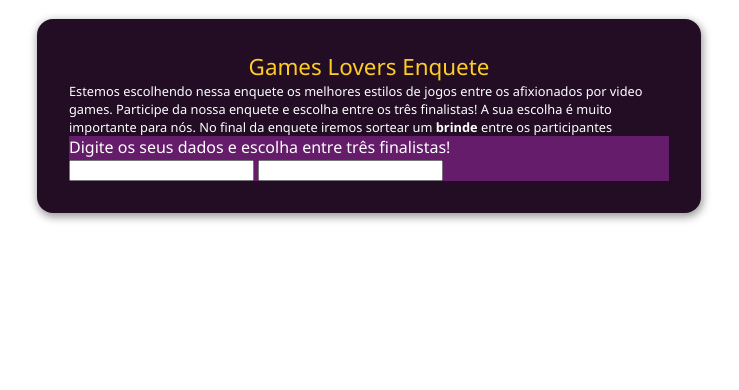
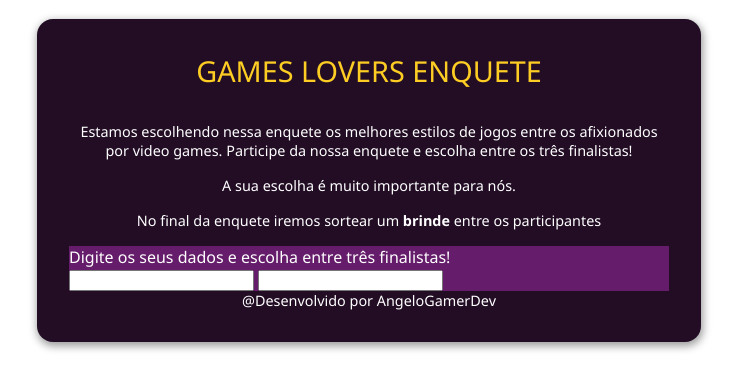
Before and after one commit to AngeloModanez/Games-Lovers, a plain HTML site: page index.html in a window 1280 px wide. Shown: the whole page, without its empty margins (271-1010 px from the left). Drawn offline with Linux system fonts and the light colour scheme.

Commit message:
close #3 - header finished

```diff
--- a/index.html
+++ b/index.html
@@ -9,12 +9,19 @@
 
   <body>
     <div class="container">
-      <div>
-        <div class="header-title">Games Lovers Enquete</div>
-        <div class="header-subtitle">
-          Estemos escolhendo nessa enquete os melhores estilos de jogos entre os
+      <div class="header-title">GAMES LOVERS ENQUETE</div>
+      <div class="header-subtitle">
+        <div style="margin-bottom: 1rem">
+          Estamos escolhendo nessa enquete os melhores estilos de jogos entre os
           afixionados por video games. Participe da nossa enquete e escolha
-          entre os três finalistas! A sua escolha é muito importante para nós.
+          entre os três finalistas!
+        </div>
+
+        <div style="margin-bottom: 1rem">
+          A sua escolha é muito importante para nós.
+        </div>
+
+        <div style="margin-bottom: 1rem">
           No final da enquete iremos sortear um
           <span style="font-weight: 700">brinde</span> entre os participantes
         </div>
@@ -29,6 +36,9 @@
         </div>
         <div class="voting"></div>
       </div>
+      <div class="credits">
+        @Desenvolvido por AngeloGamerDev
+      </div>
     </div>
   </body>
 </html>
--- a/style.css
+++ b/style.css
@@ -15,13 +15,16 @@ body {
 }
 
 .header-title {
-    font-size: 1.4rem;
+    font-size: 1.8rem;
+    font-weight: 400;
     color: #fecd23;
     text-align: center;
+    margin-bottom: 2rem;
 }
 
 .header-subtitle {
-    font-size: 0.8rem;
+    text-align: center;
+    font-size: 0.9rem;
 }
 
 .register{
@@ -47,3 +50,8 @@ button {
 button:hover{
 
 }
+
+.credits{
+    text-align: center;
+    font-size: 0.9rem;
+}
```
